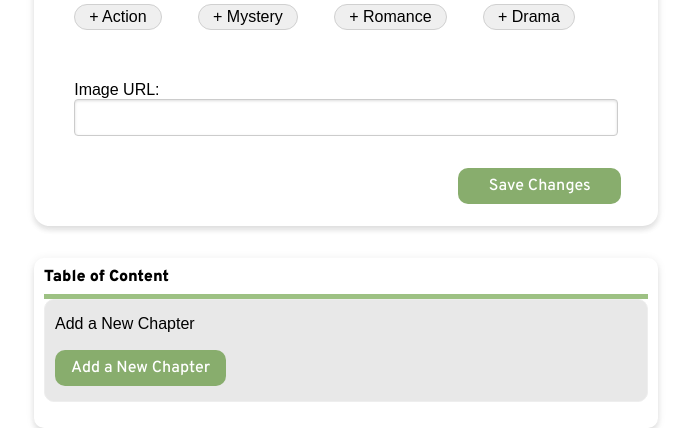
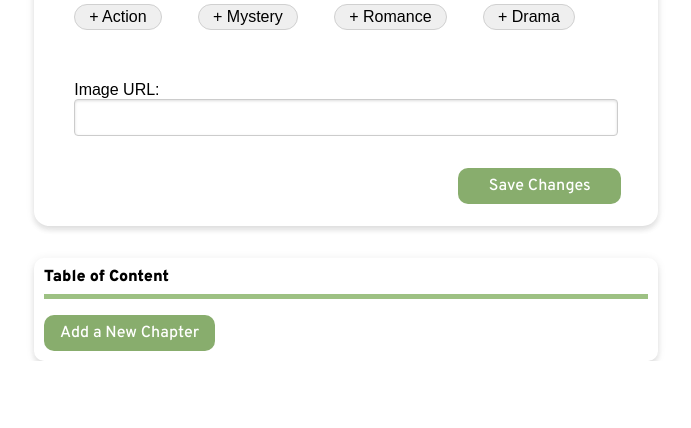
Before and after one commit to lulubugqu/read-write-app, a Python web app: template templates/storylaunch.html in a window 1280 px wide. Shown: the part 621-1049 px from the top of the page, without its empty margins (462-1153 px from the left). After the commit the page ends 982 px from the top, so only its background shows below. Run offline with Jinja, Linux system fonts and the light colour scheme; the template is opened without the code that fills it, so the values that code supplies are empty; some libraries are stand-ins or nearby versions.

Commit message:
fixed storylaunch

```diff
--- a/templates/storylaunch.html
+++ b/templates/storylaunch.html
@@ -104,7 +104,7 @@
                 Table of Content
             </div>
 
-            {% for chapter in range(1, book_details[8] + 1) %}
+            <!-- {% for chapter in range(1, book_details[8] + 1) %}
                 <div class="chapters">
                     <a href="/myworks/{{book_id}}/{{ chapter }}">Chapter {{chapter}}</a>
                     <span class="bttn">
@@ -112,9 +112,10 @@
                         <a href="/survey" class="pure-button"> Delete </a>
                     </span>
                 </div>
-            {% endfor %}
-            <div class="chapters">
-                <a href="/myworks/{{book_id}}/{{ book_details[8] + 1 }}">Add a New Chapter </a>
+            {% endfor %} -->
+
+            <!-- <div class="chapters">
+                <a href="/myworks/{{book_id}}/{{ book_details[8] + 1 }}">Add a New Chapter </a> -->
 
             <div class="chapter-lst">
 
@@ -132,7 +133,6 @@
                 {% endfor %}
 
                 <div class="">
-                    <!-- <i class="fa-solid fa-square-plus"></i> -->
                     <a href="/myworks/{{book_details[0]}}/{{ book_details[8] + 1 }}" class="pure-button">
                         <i class="fa-solid fa-square-plus"></i> Add a New Chapter </a>
                 </div>
```
